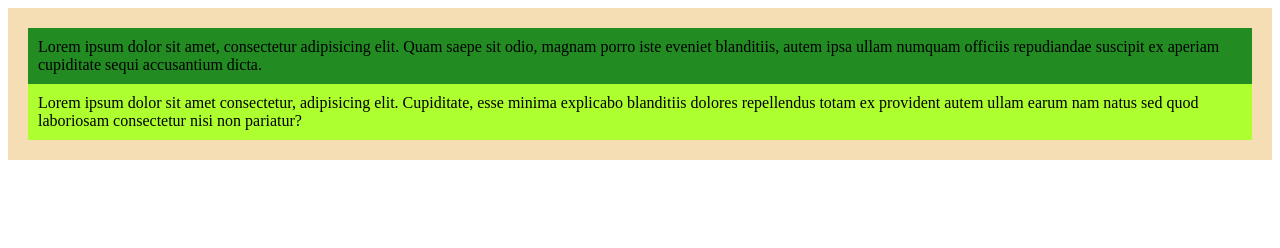
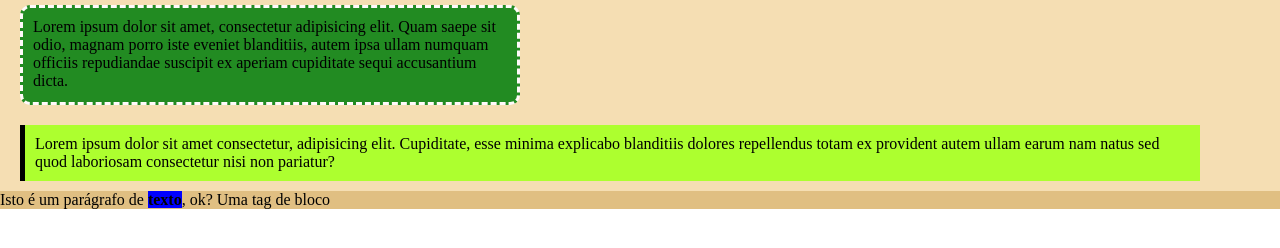
Before and after one commit to jubisclaintom/Visual-Studio-Code, a plain HTML site: page UC15/Atividades/boxmodel.html in a window 1280 px wide. Drawn offline with Linux system fonts and the light colour scheme.

Commit message:
Add files via upload

```diff
--- /dev/null
+++ b/UC15/Atividades/boxmodel.css
@@ -0,0 +1,52 @@
+/* o bloco abaico é uma regra
+h1 é um seletor de tag
+color é a propriedade
+blue é o valor da propriedade
+!important é uma declaração de prioridade*/
+h1 {
+    color: yellow;
+    font-family: 'Courier New', Courier, monospace;
+    font-size: 40px;
+}
+* {
+    box-sizing: border-box;
+    padding: 0px;
+    margin: 0px;
+}
+/* Box Model*/
+.container {
+    background-color: wheat;
+    /* padding: 20px; 2-px em todos os lados*/
+    /* padding: 20px 30px 40px 10px; top right bottom left*/
+    /* padding: 50px 10px; top e bottom, right e left*/
+
+    padding-left: 20px;
+    padding-top: 5px;
+    padding-right: 80px;
+    padding-bottom: 10px;
+
+    div:first-child {
+        background-color: forestgreen;
+        padding: 10px;
+        border: 3px dashed snow;
+        border-radius: 10px;
+        width: 500px;
+        height: 100px;
+    }
+
+    div:last-child {
+        background-color: greenyellow;
+        padding: 10px;
+        margin-top: 20px;
+        border-left:  5px solid black;
+    }
+}
+p
+{
+    background-color: rgb(224, 191, 130);
+
+}
+strong
+{
+    background-color: blue;
+}
--- a/UC15/Atividades/boxmodel.html
+++ b/UC15/Atividades/boxmodel.html
@@ -4,7 +4,7 @@
     <meta charset="UTF-8">
     <meta name="viewport" content="width=device-width, initial-scale=1.0">
     <title>Document</title>
-    <link rel="stylesheet" href="estilos.css">
+    <link rel="stylesheet" href="boxmodel.css">
 </head>
 <body>
     <div class="container">
@@ -16,6 +16,6 @@
         </div>
     </div>
 
-
+    <p>Isto é um parágrafo de <strong>texto</strong>, ok? Uma tag de bloco</p>
 </body>
 </html>
--- /dev/null
+++ b/UC15/Atividades/flexbox.css
@@ -0,0 +1,47 @@
+*{
+    margin: 0px;
+    padding: 0px;
+}
+.container{
+    width: 1000px;
+    margin-left: auto;
+    margin-right: auto;
+    display: flex;
+
+    background-color: gray;
+    div{
+        height: 80px;
+        width: 20%;
+        padding: 10px;
+        text-align: center;
+    }
+    .box1{
+        background-color: brown;
+    }
+    .box2{
+        background-color: blue;
+    }
+    .box3{
+        background-color: green;
+    }
+    .box4{
+        background-color: salmon;
+    }
+    .box5{
+        background-color: darkorchid;
+    }
+}
+.container2{
+    width: 1000px;
+    height: 200px;
+    align-items: center;
+    margin: 50px auto;
+    border: 1px solid firebrick;
+    display: flex;
+    justify-content: flex-end;
+    div{
+        width: 100px;
+        background-color: bisque;
+        height: 70px;
+    }
+}
```
Also changed, not shown: UC15/Atividades/basico.html (+1 -1 lines), UC15/Atividades/flexbox.html (added, +23 -0 lines).
